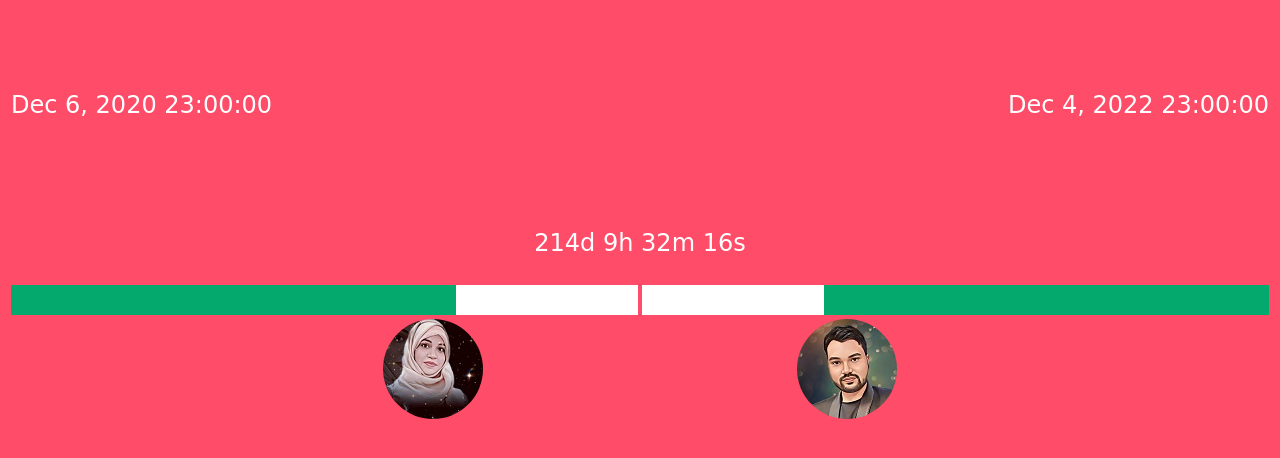
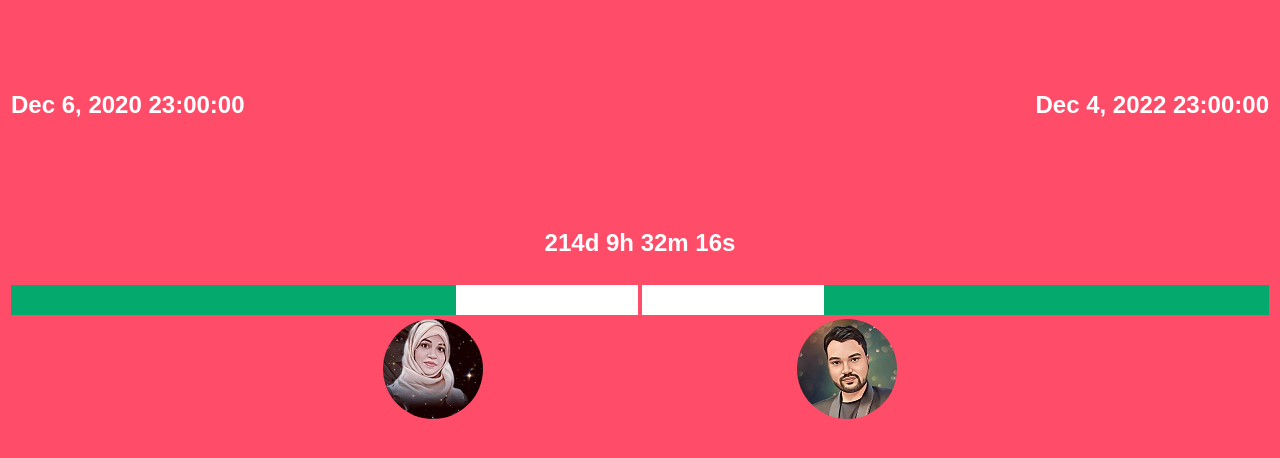
Before and after one commit to sharikmp/sharikmp.github.io, a PHP site: page /countdown/index.html in a window 1280 px wide. Shown: the top 458 px of the page. Run offline with PHP 8.4, Linux system fonts and the light colour scheme.

Commit message:
Update styles.css

```diff
--- a/countdown/css/styles.css
+++ b/countdown/css/styles.css
@@ -1,7 +1,9 @@
 body {
     background-color: #ff4c68;
     font-family: 'Courgette', cursive;
+    font: 15px Arial, sans-serif;
     font-size: 1.5rem;
+    font-weight: bold;
     color: #fff;
 }
 
```
